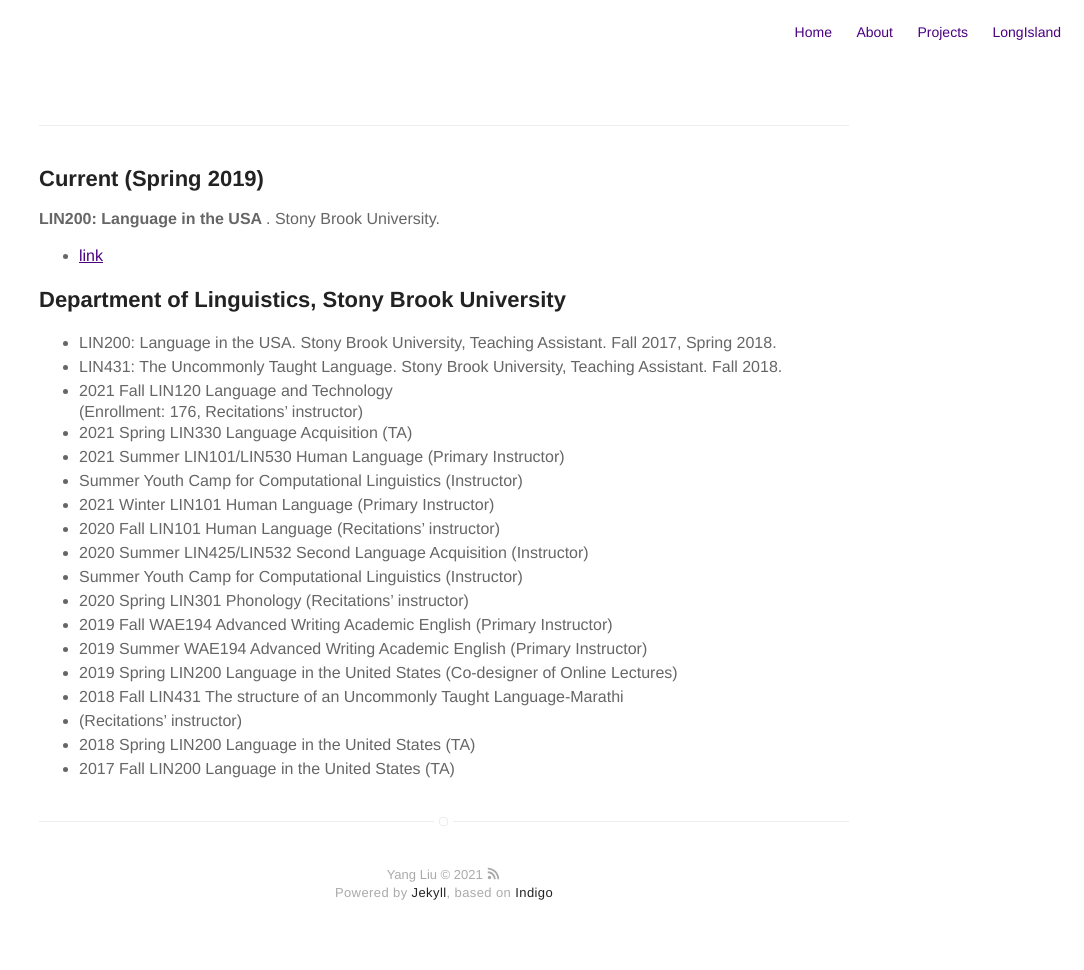
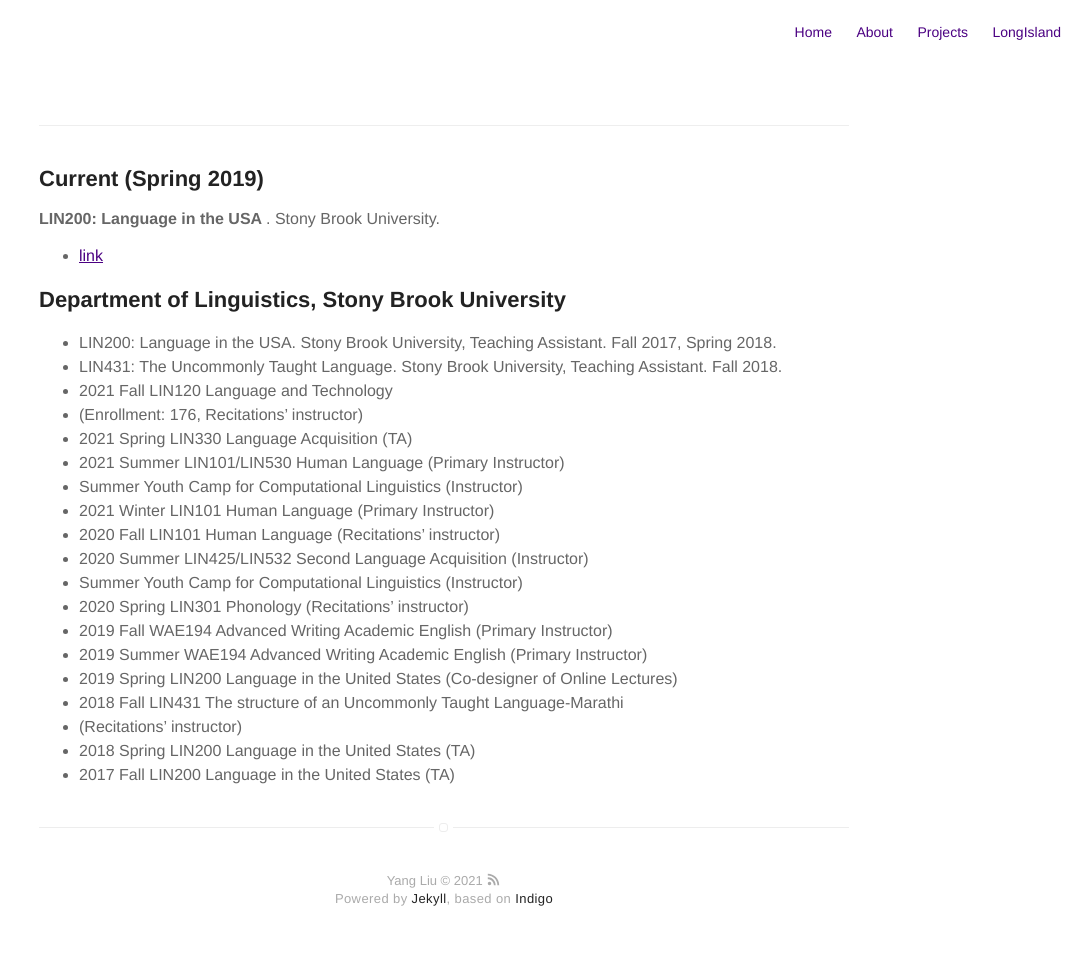
Before and after one commit to coglo/coglo.github.io, a Jekyll site: the page built from teaching.html, in a window 1280 px wide. Shown: the whole page, without its empty margins (196-1280 px from the left). Built offline with Jekyll 4.4.1, drawn with Linux system fonts in a browser that asks for light colours.

```diff
--- a/teaching.html
+++ b/teaching.html
@@ -10,9 +10,6 @@ title: Teaching
 <li><A HREF="https://github.com/coglo/">link</A></li>
 </ul>
 
-
-
-
 <h2> Department of Linguistics, Stony Brook University </h2>
 
 <ul class="skill-list">
@@ -20,12 +17,12 @@ title: Teaching
 <li><b>LIN431: The Uncommonly Taught Language</b>. Stony Brook University, Teaching Assistant. Fall 2018. </li>
 
 <li><b>2021 Fall	LIN120 Language and Technology </b></li>
-(Enrollment: 176, Recitations’ instructor) </b></li>
+<li><b>          (Enrollment: 176, Recitations’ instructor) </b></li>
 <li><b>2021 Spring	LIN330 Language Acquisition (TA) </b></li>
-<li><b>2021 Summer    LIN101/LIN530 Human Language (Primary Instructor) </b></li>
+<li><b>2021 Summer LIN101/LIN530 Human Language (Primary Instructor) </b></li>
 <li><b>           		Summer Youth Camp for Computational Linguistics (Instructor) </b></li>
 <li><b>2021 Winter 	LIN101 Human Language (Primary Instructor) </b></li>
-<li><b>2020 Fall           LIN101 Human Language (Recitations’ instructor) </b></li>
+<li><b>2020 Fall    LIN101 Human Language (Recitations’ instructor) </b></li>
 <li><b>2020 Summer    LIN425/LIN532 Second Language Acquisition (Instructor) </b></li>
 <li><b>               Summer Youth Camp for Computational Linguistics (Instructor) </b></li>
 <li><b>2020 Spring	LIN301 Phonology (Recitations’ instructor) </b></li>
@@ -33,9 +30,9 @@ title: Teaching
 <li><b>2019 Summer   	WAE194 Advanced Writing Academic English (Primary Instructor) </b></li>
 <li><b>2019 Spring       LIN200 Language in the United States (Co-designer of Online Lectures) </b></li>
 <li><b>2018 Fall	LIN431 The structure of an Uncommonly Taught Language-Marathi  </b></li>
-<li><b>           (Recitations’ instructor) </b></li>
-<li><b>2018 Spring    	LIN200 Language in the United States (TA) </b></li>
-<li><b>2017 Fall	LIN200 Language in the United States (TA)</b></li>
+<li><b>                 (Recitations’ instructor) </b></li>
+<li><b>2018 Spring      	LIN200 Language in the United States (TA) </b></li>
+<li><b>2017 Fall	LIN200  Language in the United States (TA)</b></li>
 
 
 </ul>
```
